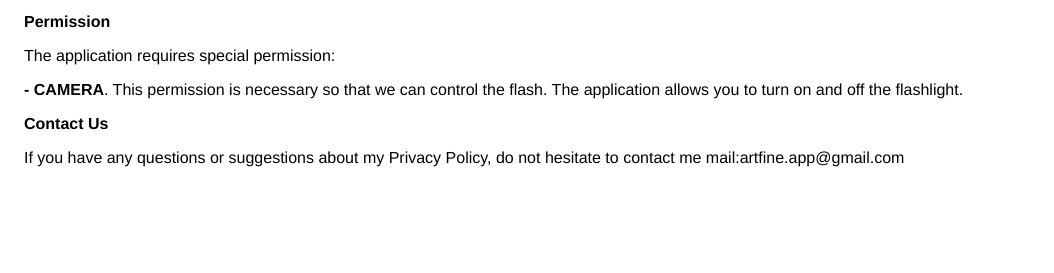
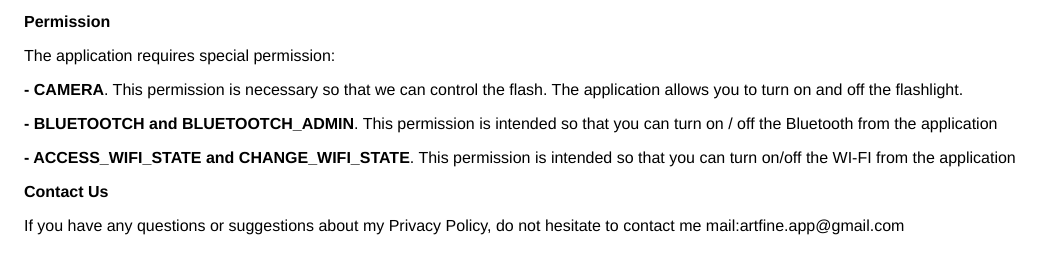
Before and after one commit to artfine/always_on_no_ads, a plain HTML site: page index.html in a window 1280 px wide. Shown: the part 113-386 px from the top of the page, without its empty margins (0-1054 px from the left). Drawn offline with Linux system fonts and the light colour scheme.

Commit message:
Update index.html

```diff
--- a/index.html
+++ b/index.html
@@ -4,7 +4,10 @@
                   <strong>Permission</strong>
                   </p>
                   <p>The application requires special permission:<p>
-                  <p><strong>- CAMERA</strong>. This permission is necessary so that we can control the flash. The application allows you to turn on and off the flashlight.</p>
+                <p><strong>- CAMERA</strong>. This permission is necessary so that we can control the flash. The application allows you to turn on and off the flashlight. </p>
+<p><strong>- BLUETOOTCH and BLUETOOTCH_ADMIN</strong>. This permission is intended so that you can turn on / off the Bluetooth from the application </p>
+<p><strong>- ACCESS_WIFI_STATE and CHANGE_WIFI_STATE</strong>. This permission is intended so that you can turn on/off the WI-FI from the application </p>
+
 
                   </p> <p><strong>Contact Us</strong></p> <p>If you have any questions or suggestions about my Privacy Policy, do not hesitate to contact
                     me mail:artfine.app@gmail.com
```
